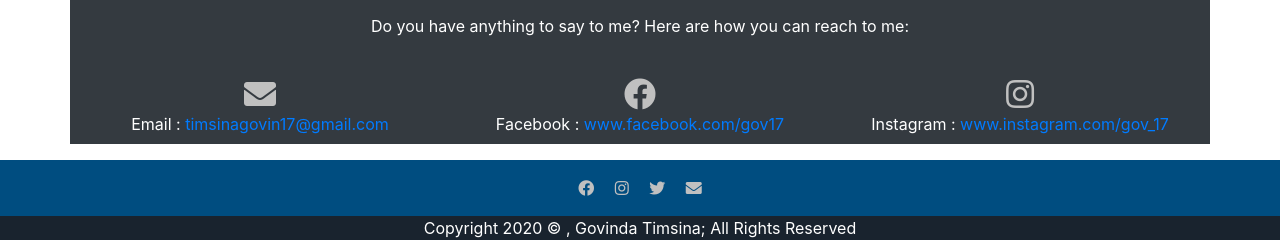
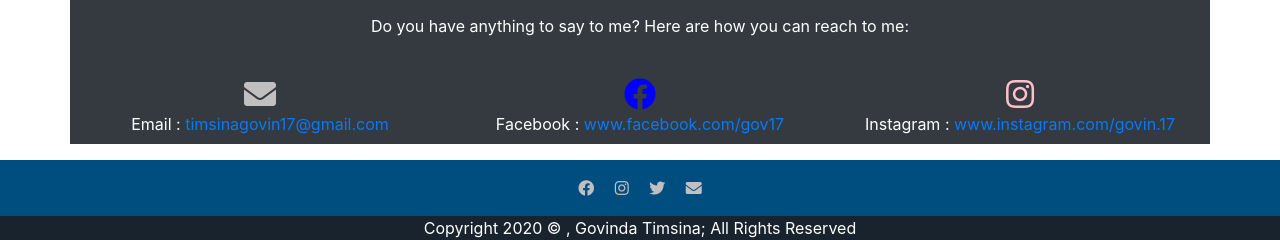
Before and after one commit to govindatimsina/govindatimsina.github.io, a plain HTML site: page index.html in a window 1280 px wide. Shown: the part 877-1117 px from the top of the page. Drawn offline with Linux system fonts and the light colour scheme.

Commit message:
Instagram link fixed

```diff
--- a/index.html
+++ b/index.html
@@ -81,16 +81,16 @@
                     Email : <a href="mailto:timsinagovin17@gmail.com">timsinagovin17@gmail.com</a>
                 </div>
                 <div class="col-lg-4 p-2">
-                    <a href="https://www.facebook.com/" class="p-2 mt-3" style="color: silver;">
+                    <a href="https://www.facebook.com/gov17" class="p-2 mt-3" style="color: blue;">
                         <i class="fab fa-2x fa-facebook"></i>
                      </a><br>
                     Facebook : <a href="https://www.facebook.com/gov17">www.facebook.com/gov17</a>
                 </div>
-                <div class="col-lg-4 p-2">
-                    <a href="https://www.instagram.com/gov_17" class="p-2 mt-3" style="color: silver;">
+                <div class="col-lg-4 p-2 inst-ani">
+                    <a href="https://www.instagram.com/gov_17" class="p-2 mt-3" style="color: pink;">
                         <i class="fab fa-2x fa-instagram"></i>
                      </a><br>
-                    Instagram : <a href="https://www.instagram.com/gov_17">www.instagram.com/gov_17</a>
+                    Instagram : <a href="https://www.instagram.com/govin.17">www.instagram.com/govin.17</a>
                 </div>
             </div>
         </div>
```
